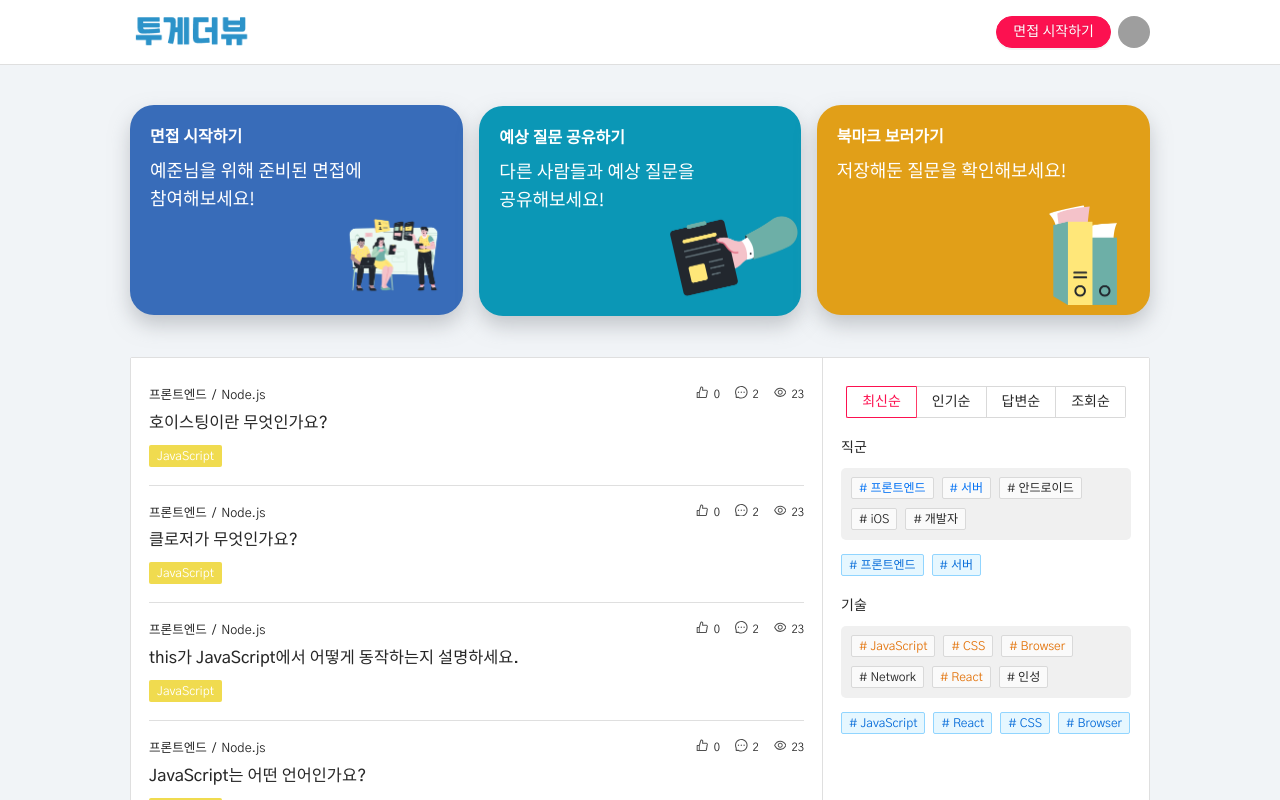
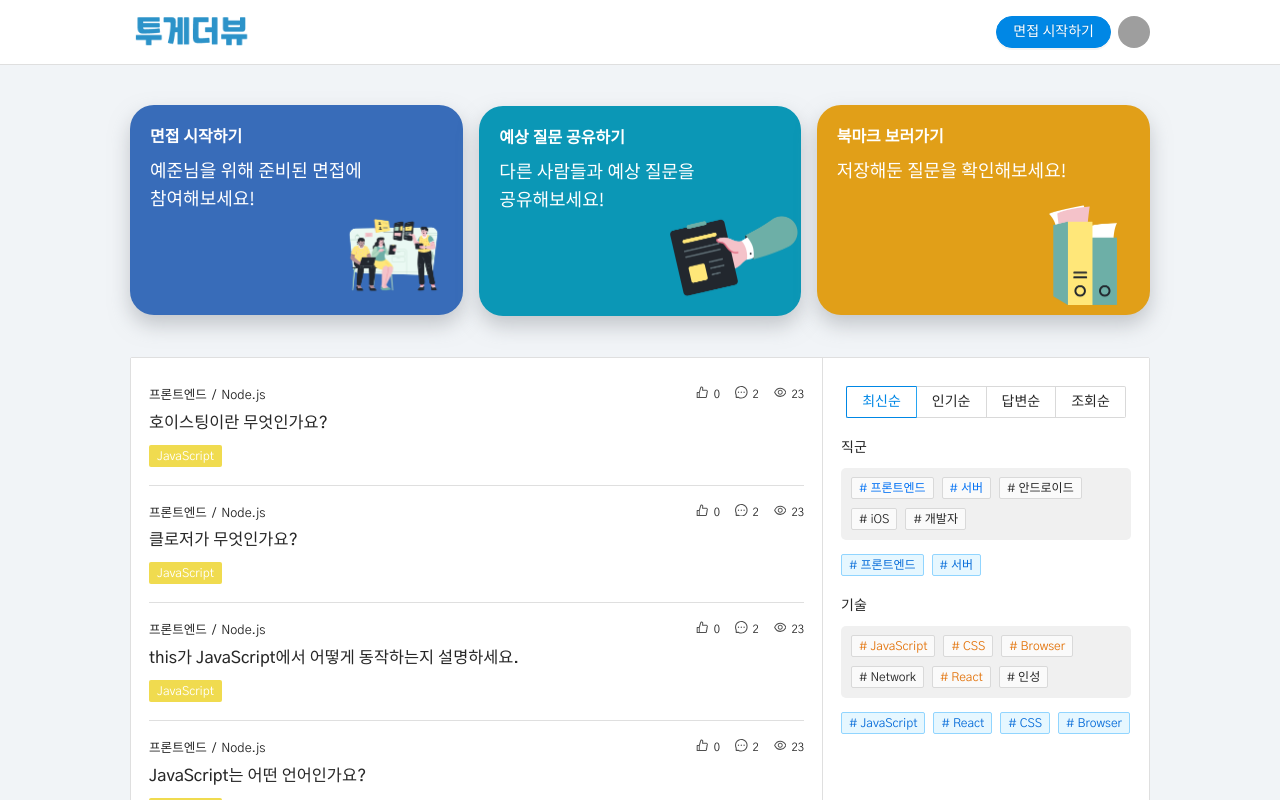
Before and after one commit to togather-view/togather-view-demo, a Next.js app: page / in a window 1280 px wide. Shown: the top 800 px of the page. Built offline with nearby package versions, Linux system fonts and the light colour scheme; grey boxes are pictures that could not be loaded.

Commit message:
chore: use yarn

```diff
--- a/next.config.js
+++ b/next.config.js
@@ -8,6 +8,10 @@ const nextConfig = {
 
 module.exports = withAntdLess({
   lessVarsFilePath: "./src/styles/variables.less",
+  // optional
+  lessVarsFilePathAppendToEndOfContent: false,
+  // optional https://github.com/webpack-contrib/css-loader#object
+  cssLoaderOptions: {},
   ...nextConfig,
   webpack(config) {
     return config;
--- a/package.json
+++ b/package.json
@@ -16,10 +16,8 @@
   "dependencies": {
     "@ant-design/icons": "^4.6.4",
     "@netlify/plugin-nextjs": "3.9.2",
-    "@zeit/next-less": "^1.0.1",
     "antd": "^4.16.13",
     "classnames": "^2.2.6",
-    "less": "^2.7.3",
     "lodash": "^4.17.21",
     "next": "11.1.1",
     "next-plugin-antd-less": "1.5.2",
--- a/src/components/common/GlobalStyles.copmonent.tsx
+++ b/src/components/common/GlobalStyles.copmonent.tsx
@@ -1,5 +1,5 @@
 import { memo } from "react";
-import "@src/styles/antd-custom.css";
+import "@src/styles/variables.less";
 import "@src/styles/globals.scss";
 
 function GlobalStyles() {
--- a/src/styles/variables.less
+++ b/src/styles/variables.less
@@ -1,4 +1,4 @@
 @import '~antd/lib/style/themes/default.less';
 @import '~antd/dist/antd.less'; // Import Ant Design styles
 
-@primary-color: #fc1150;
+@primary-color: #0087e5;
```
Also changed, not shown: .babelrc, 2 other files (tests, documents, lock files or other folders).
